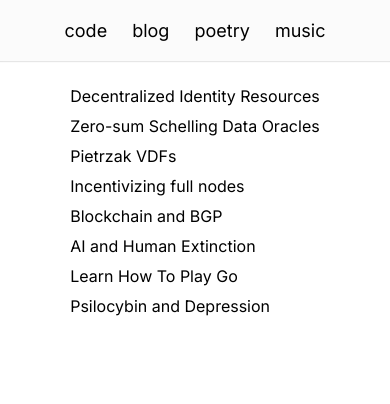
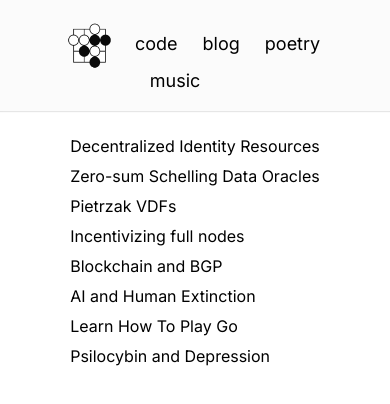
Before and after one commit to nettijoe96/nettijoe96.github.io, a SvelteKit app: page /blog in a window 390 px wide. Shown: the top 404 px of the page. Built offline with nearby package versions, Linux system fonts and the light colour scheme.

Commit message:
goboard on desktop but not mobile

```diff
--- a/src/app.html
+++ b/src/app.html
@@ -12,6 +12,7 @@
 		<link rel="preconnect" href="https://fonts.googleapis.com"><link rel="preconnect" href="https://fonts.gstatic.com" crossorigin><link href="https://fonts.googleapis.com/css2?family=Inter&display=swap" rel="stylesheet">
 		<link rel="preconnect" href="https://fonts.googleapis.com"><link rel="preconnect" href="https://fonts.gstatic.com" crossorigin><link href="https://fonts.googleapis.com/css2?family=Nunito&display=swap" rel="stylesheet">
 		<link rel="preconnect" href="https://fonts.googleapis.com"><link rel="preconnect" href="https://fonts.gstatic.com" crossorigin><link href="https://fonts.googleapis.com/css2?family=Manrope&family=Nunito&display=swap" rel="stylesheet">
+		<!-- finding icons: https://fontawesome.com/v4/icon -->
 		<link rel="stylesheet" href="https://stackpath.bootstrapcdn.com/font-awesome/4.7.0/css/font-awesome.min.css">
 		<style>
 			@import url('https://fonts.googleapis.com/css2?family=Inter&display=swap');
--- a/src/routes/Menu.svelte
+++ b/src/routes/Menu.svelte
@@ -1,12 +1,24 @@
 <script>
     import '../styles.css'
     import { base } from "$app/paths";
+
+    let innerWidth = 0
+    let innerHeight = 0
+
+    $: condition = innerWidth*1.33 <= innerHeight
+    $: isMobile = innerWidth <= 344 // TODO
 </script>
 
+
+<svelte:window bind:innerWidth bind:innerHeight />
 <nav>
     <div class="menu-container">
-        <!-- <img src=/apple-touch-icon.png alt="go icon"/> -->
         <ul class="menu">
+            {#if !isMobile}
+                <li class="menu-item img-item">
+                    <img src=/apple-touch-icon.png alt="go icon"/>
+                </li>
+            {/if}
             <l1 class="menu-item">
                 <a href="{base}/">
                     <span>code</span>
@@ -22,20 +34,24 @@
                     <span>poetry</span>
                 </a>
             </l1>
-            <l1 class="menu-item">
-                <a href="{base}/music">
-                    <span>music</span>
-                </a>
-            </l1>
+            {#if isMobile}
+                <l1 class="menu-item">
+                    <a href="{base}/music">
+                        <span>music</span>
+                    </a>
+                </l1>
+            {:else}
+                <l1 class="menu-item last-item">
+                    <a href="{base}/music">
+                        <span>music</span>
+                    </a>
+                </l1>
+            {/if}
         </ul>
     </div>
 </nav>
 
 <style>
-
-    p {
-        display: inline
-    }
 
     img {
         vertical-align: middle;
@@ -44,16 +60,24 @@
         padding: 0;
     }
 
-    .img-item {
-        margin: 0;
-        /* margin: 10px 0; */
+    .menu-item {
+        margin: 10px 0;
         padding: 10px;
         list-style: none
     }
 
-   /* *, ::before, ::after {
-    box-sizing: border-box;
-   } */
+    .img-item {
+        display: inline;
+        margin: 0;
+        width: 50;
+        /* margin: 10px 0; */
+        padding: 5px;
+        list-style: none
+    }
+
+    .last-item {
+        margin-right: 40px;
+    }
 
     nav {
         margin: 0;
@@ -78,13 +102,6 @@
         font-family: 'Inter', sans-serif;
     }
 
-
-    .menu-item {
-        margin: 10px 0;
-        padding: 10px;
-        list-style: none
-    }
-
     a {
         font-weight: 100;
         text-decoration: none;
@@ -95,7 +112,6 @@
     }
 
     span:hover {
-        /* color:  #7010ca; */
         color: #878787;
     }
 
```
Also changed, not shown: src/routes/music/+page.svelte (+0 -11 lines).
